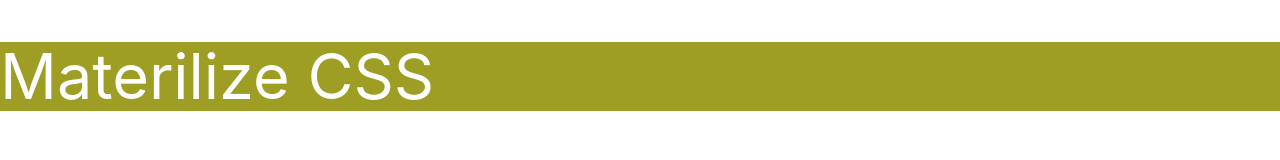
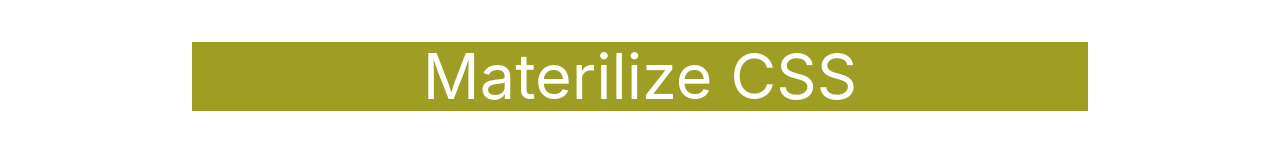
Before and after one commit to isramousa/Materialize_project, a plain HTML site: page index.html in a window 1280 px wide. Drawn offline with nearby package versions, Linux system fonts and the light colour scheme.

Commit message:
add container to h1, also centering the text

```diff
--- a/index.html
+++ b/index.html
@@ -11,6 +11,8 @@
         <title>Materialize CSS</title>
     </head>
     <body>
-        <h1 class="lime darken-3 white-text hide-on-med-only">Materilize CSS</h1>
+        <div class="container">
+            <h1 class="lime darken-3 white-text hide-on-med-only center-align">Materilize CSS</h1>
+        </div>
     </body>
 </html>
```
